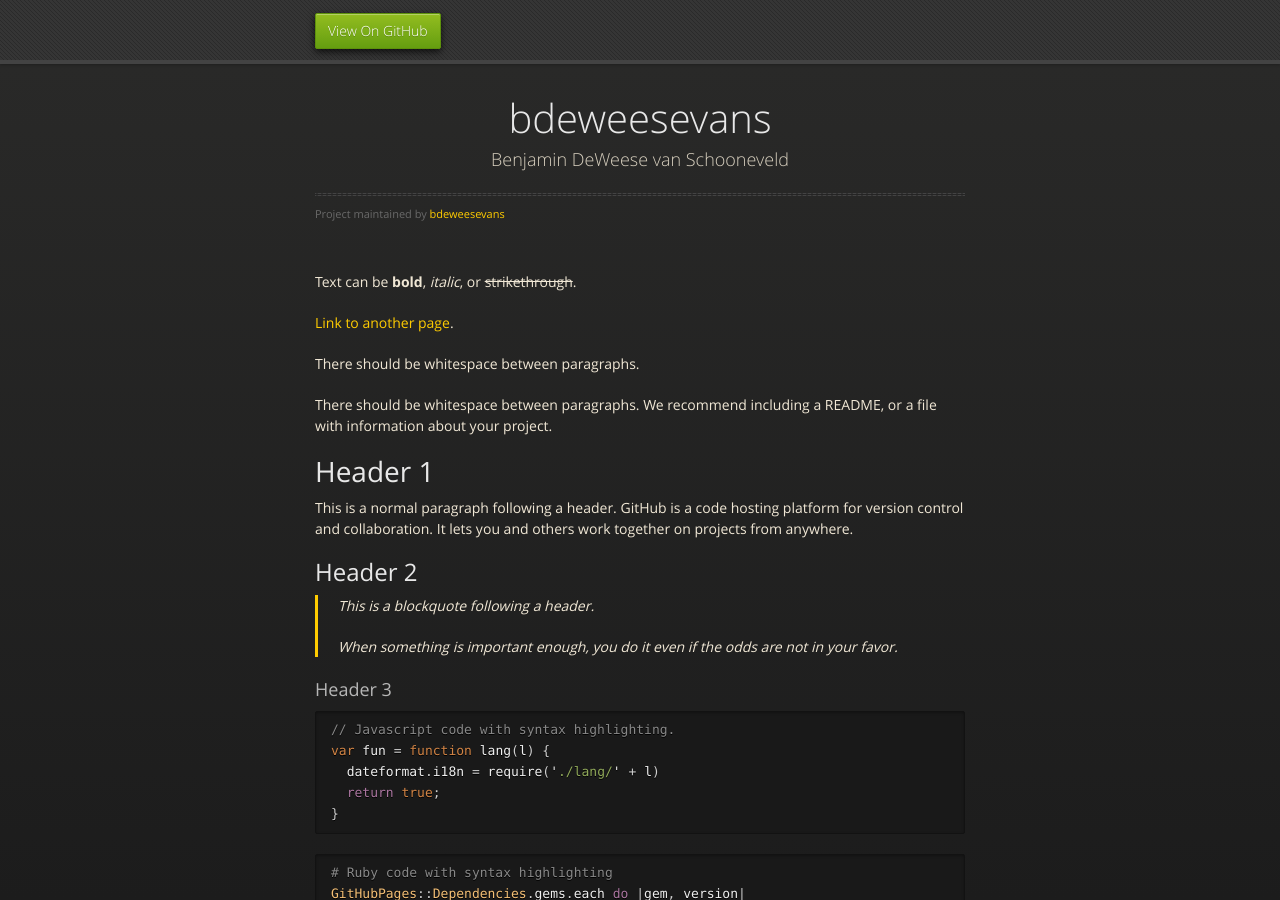
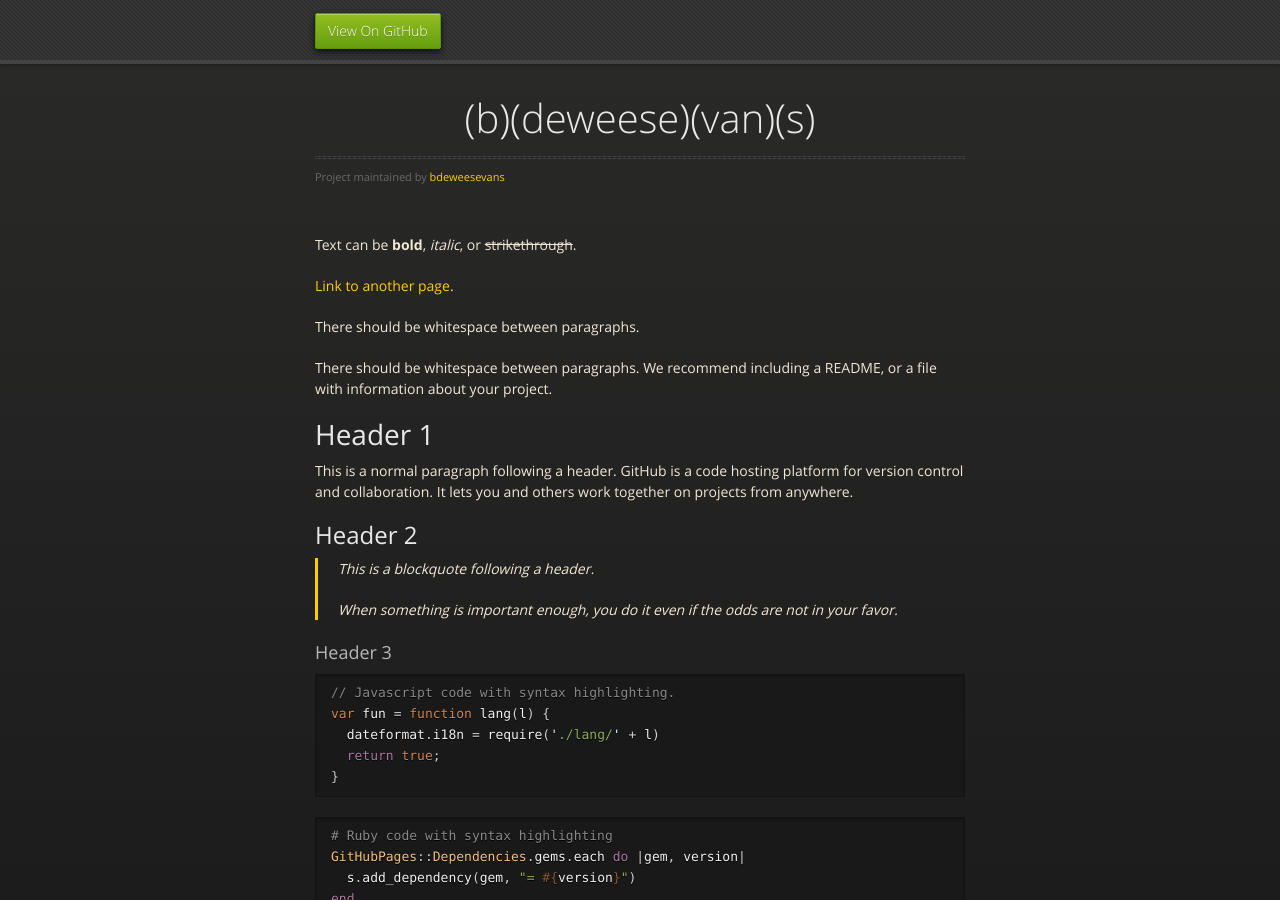
Before and after one commit to bdeweesevans/bdeweesevans.github.io, a Jekyll site: the page built from index.md, in a window 1280 px wide and 900 px high. Built offline with Jekyll 4.4.1, drawn with Linux system fonts in a browser that asks for light colours; the repository's description, which GitHub fills in, is left out.

Commit message:
Update _config.yml

```diff
--- a/_config.yml
+++ b/_config.yml
@@ -8,5 +8,5 @@ show_downloads:
 google_analytics:
 theme: jekyll-theme-midnight
 
-title: bdeweesevans
-description: Benjamin DeWeese van Schooneveld
+title: (b)(deweese)(van)(s)
+description: # Benjamin DeWeese van Schooneveld
```
